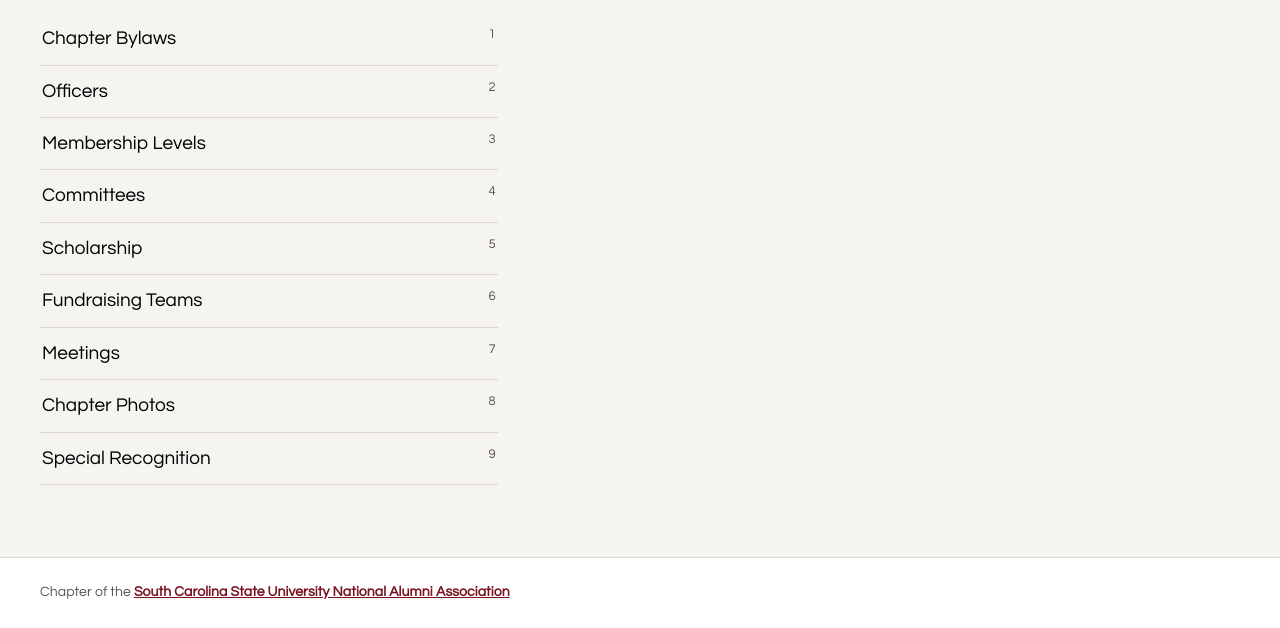
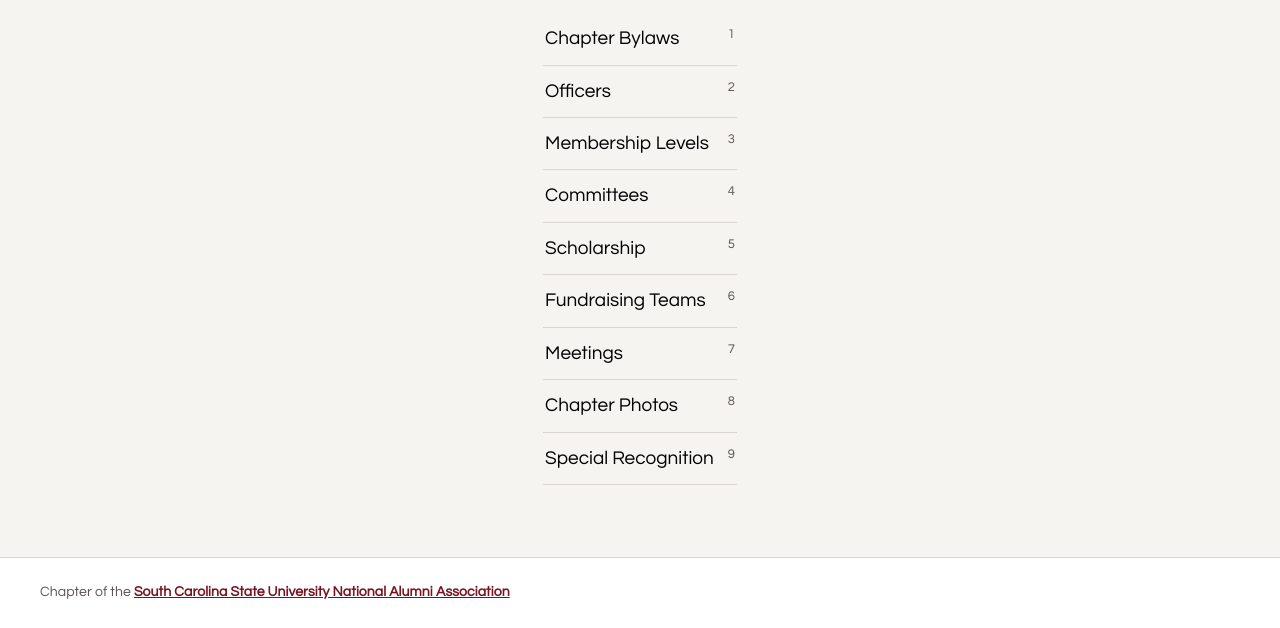
Before and after one commit to klmansel/gvl-scsu-alumni-site, a website: page index.html in a window 1280 px wide. Shown: the part 272-900 px from the top of the page. Drawn offline with Linux system fonts and the light colour scheme.

Commit message:
fix menu items width

```diff
--- a/index.html
+++ b/index.html
@@ -338,10 +338,10 @@ select.filter{padding:11px 12px;border:1px solid var(--line);background:var(--pa
   border-radius:999px;letter-spacing:.01em}
 .tag.nv{border-color:var(--navy);color:#fff;background:var(--navy)}
 
-.reader{max-width:66ch;grid-column:1/-1}
+.reader{max-width:66ch;grid-column:1/-1;margin-inline:auto}
 .reader h2{font-size:30px;border-bottom:var(--rule) solid var(--garnet);padding-bottom:7px;margin-bottom:16px}
 .reader .body{white-space:pre-wrap;font-family:var(--sans);font-size:17.5px;line-height:1.68}
-.toc{list-style:none;padding:0;margin:0;max-width:52ch}
+.toc{list-style:none;padding:0;margin:0}
 .toc li{border-bottom:1px solid var(--line)}
 .toc button{width:100%;text-align:left;padding:11px 2px;border:0;background:transparent;
   display:flex;justify-content:space-between;gap:14px;font-family:var(--sans);font-size:19px}
```
